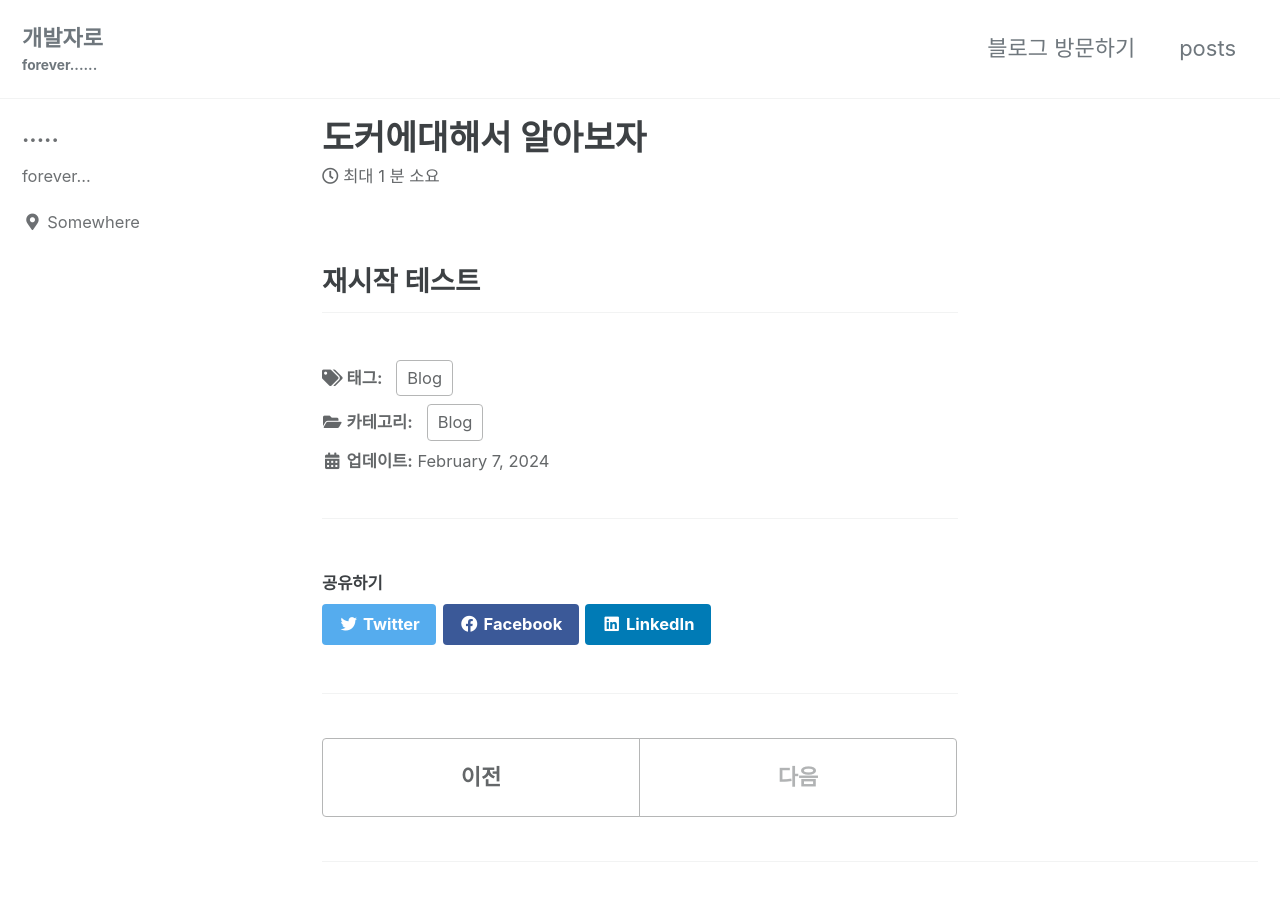
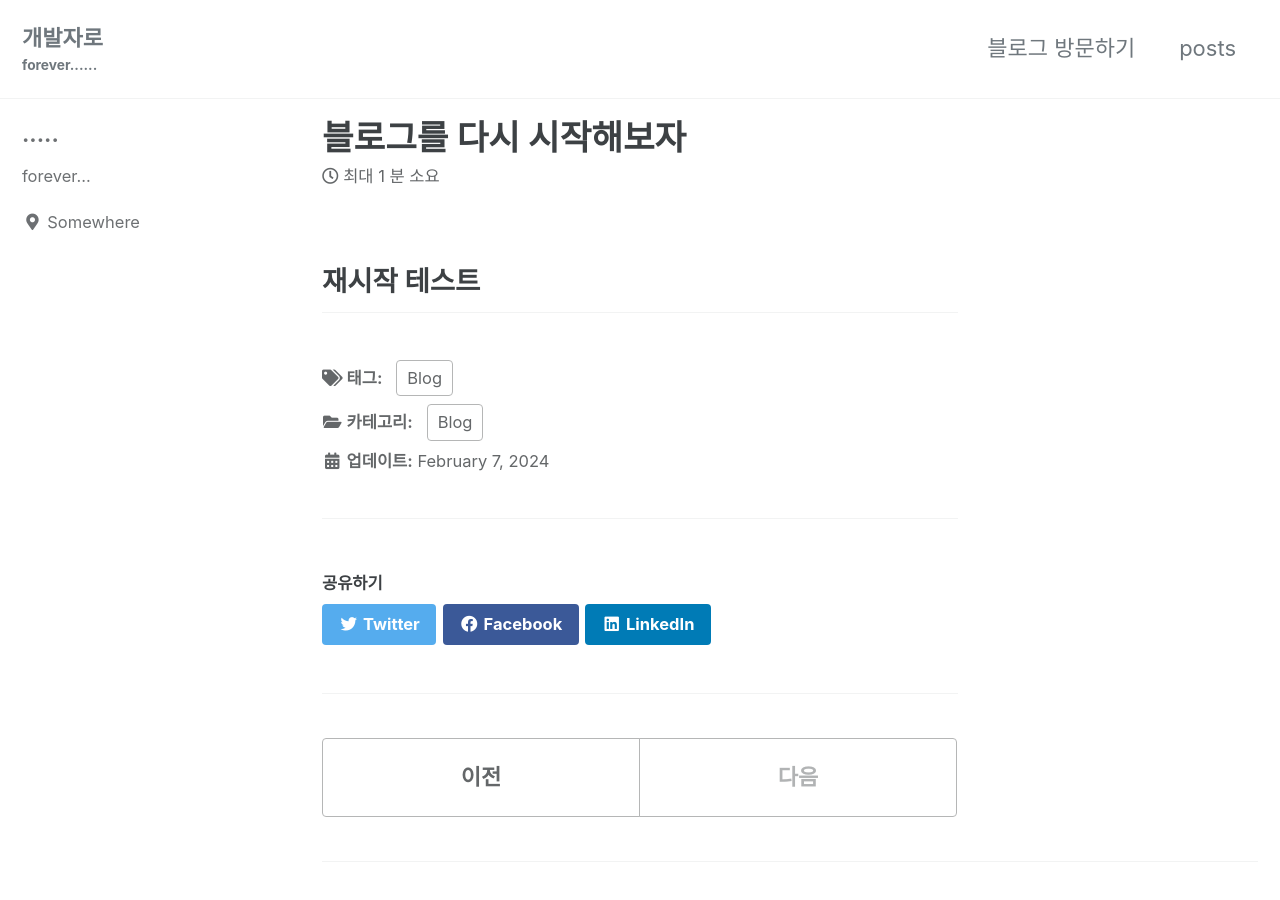
Before and after one commit to kwucslkm/kwucslkm.github.io, a Jekyll site: the page built from _posts/2024-07-04-newstart.md, in a window 1280 px wide and 900 px high. Built offline with Jekyll 4.4.1, drawn with Linux system fonts in a browser that asks for light colours; cached includes are drawn as plain includes.

Commit message:
restart2
20240704-2

```diff
--- a/_posts/2024-07-04-newstart.md
+++ b/_posts/2024-07-04-newstart.md
@@ -1,5 +1,5 @@
 ---
-title:  "도커에대해서 알아보자"
+title:  "블로그를 다시 시작해보자"
 categories:
   - Blog
 tags:
```
